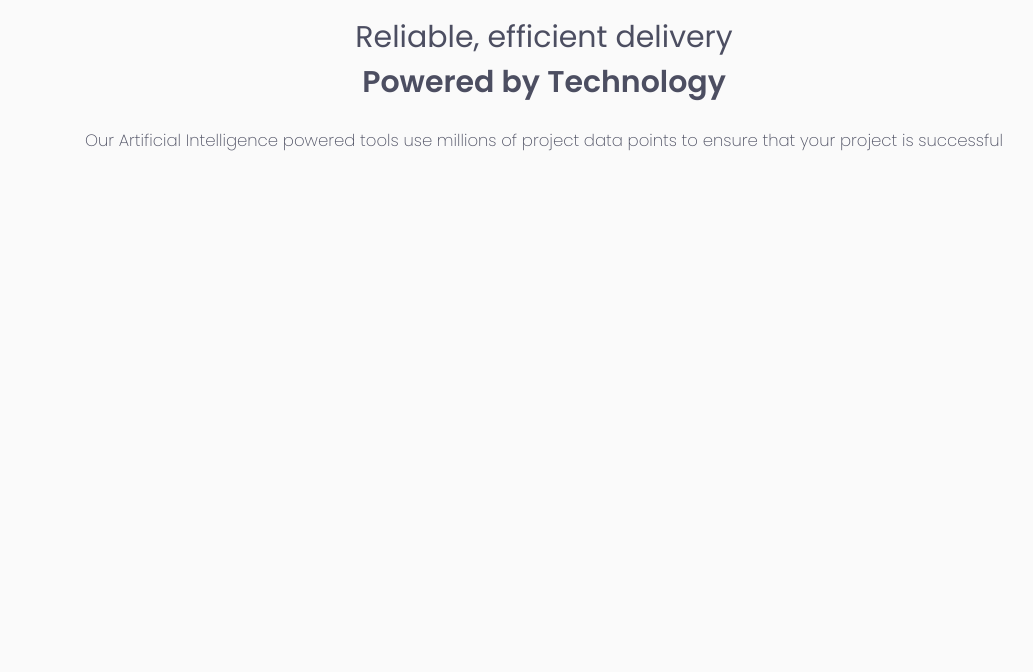
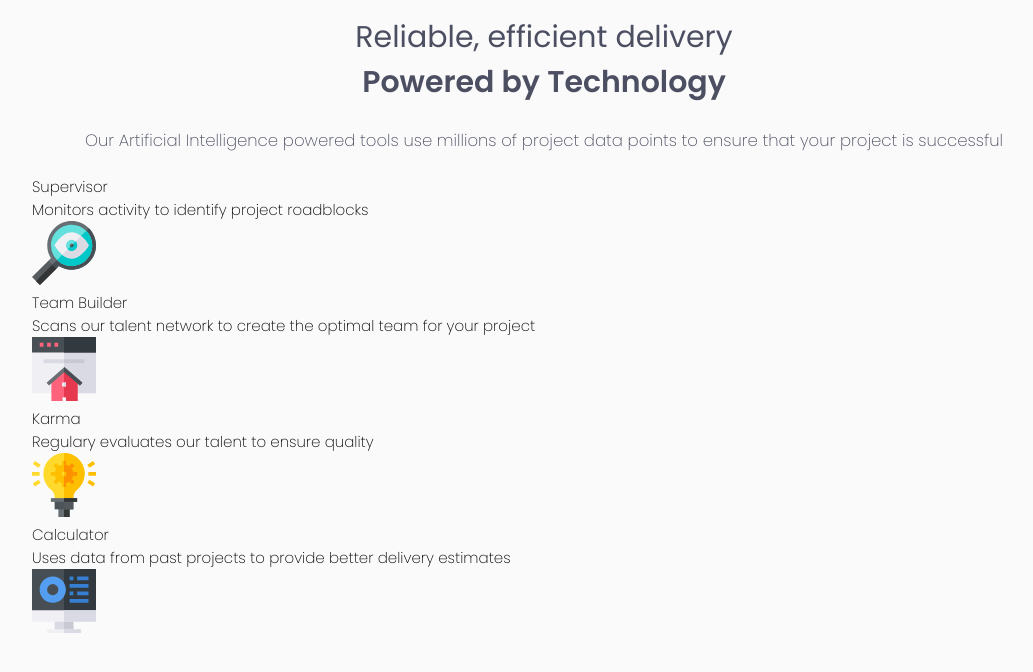
Before and after one commit to RicardoSerrano19/frontend_four-card-section, a plain HTML site: page index.html in a window 1280 px wide. Shown: the whole page, without its empty margins (96-1129 px from the left). Drawn offline with Linux system fonts and the light colour scheme.

Commit message:
feat: add cards for benefits

```diff
--- a/index.html
+++ b/index.html
@@ -17,7 +17,26 @@
       <p class="header__info">Our Artificial Intelligence powered tools use millions of project data points to ensure that your project is successful</p>
     </section>
     <section class="benefits">
-
+      <div class="benefits__card">
+        <h1 class="benefits__card__title">Supervisor</h1>
+        <p class="benefits__card__description">Monitors activity to identify project roadblocks</p>
+        <img class="benefits__card__image" src="./images/icon-supervisor.svg" alt="supervisor">
+      </div>
+      <div class="benefits__card">
+        <h1 class="benefits__card__title">Team Builder</h1>
+        <p class="benefits__card__description">Scans our talent network to create the optimal team for your project</p>
+        <img class="benefits__card__image" src="./images/icon-team-builder.svg" alt="teambuilder">
+      </div>
+      <div class="benefits__card">
+        <h1 class="benefits__card__title">Karma</h1>
+        <p class="benefits__card__description">Regulary evaluates our talent to ensure quality</p>
+        <img class="benefits__card__image" src="./images/icon-karma.svg" alt="karma">
+      </div>
+      <div class="benefits__card">
+        <h1 class="benefits__card__title">Calculator</h1>
+        <p class="benefits__card__description">Uses data from past projects to provide better delivery estimates</p>
+        <img class="benefits__card__image" src="./images/icon-calculator.svg" alt="calculator">
+      </div>
     </section>
   </main>
 </body>
```
